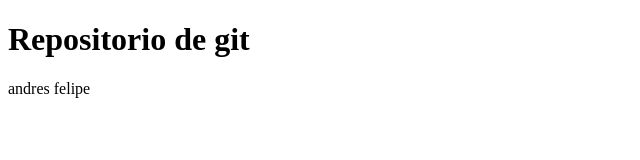
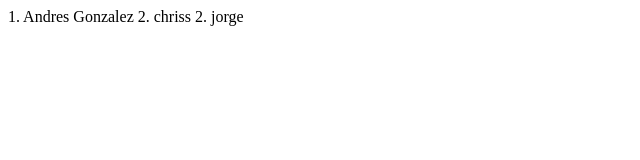
Before and after one commit to andresfegome15/fundamentos, a plain HTML site: page index.html in a window 1280 px wide. Shown: the whole page, without its empty margins (0-640 px from the left). Drawn offline with Linux system fonts and the light colour scheme.

Commit message:
añadir nombre

```diff
--- a/index.html
+++ b/index.html
@@ -7,8 +7,8 @@
     <title>Document</title>
 </head>
 <body>
-    <h1>Repositorio de git</h1>
-    andres felipe
-    <div></div>
+    1. Andres Gonzalez
+    2. chriss
+    2. jorge
 </body>
 </html>
```
